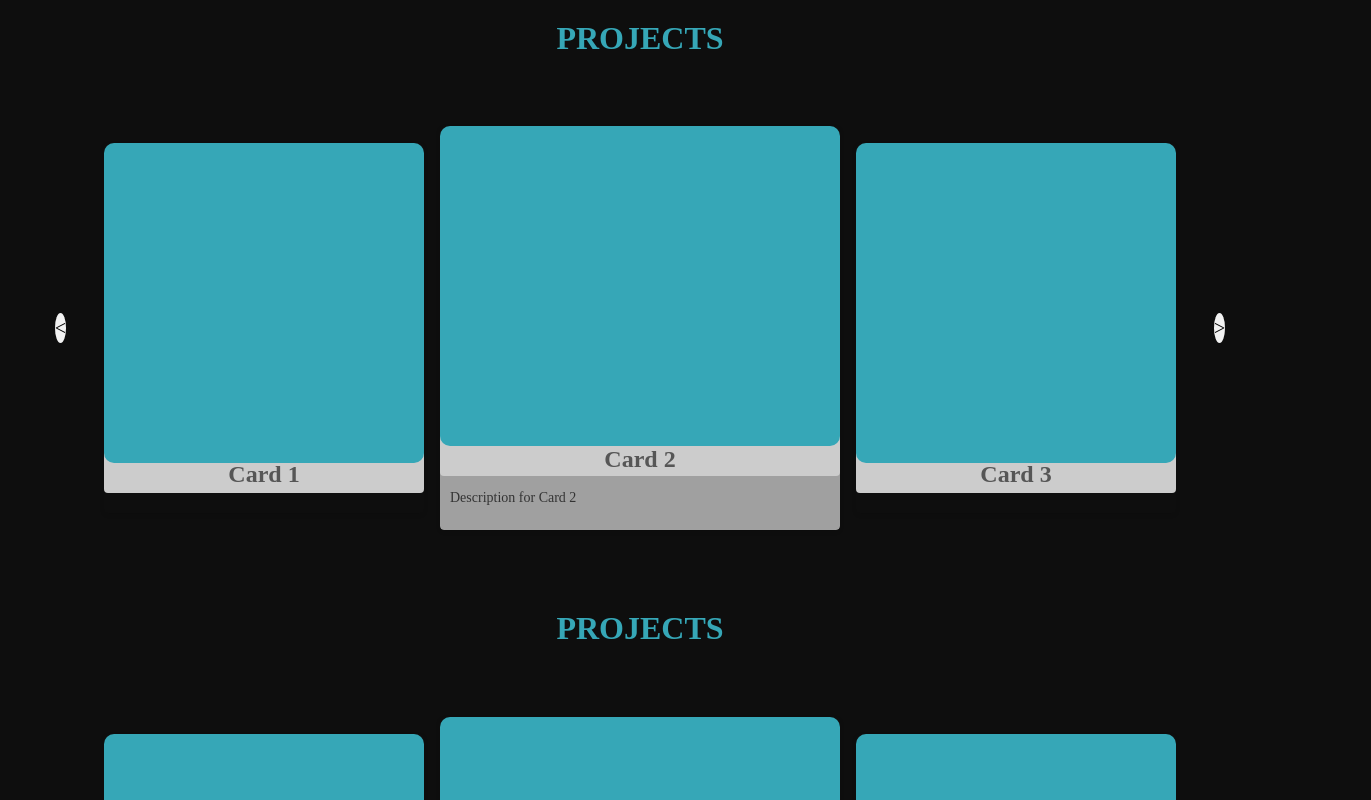
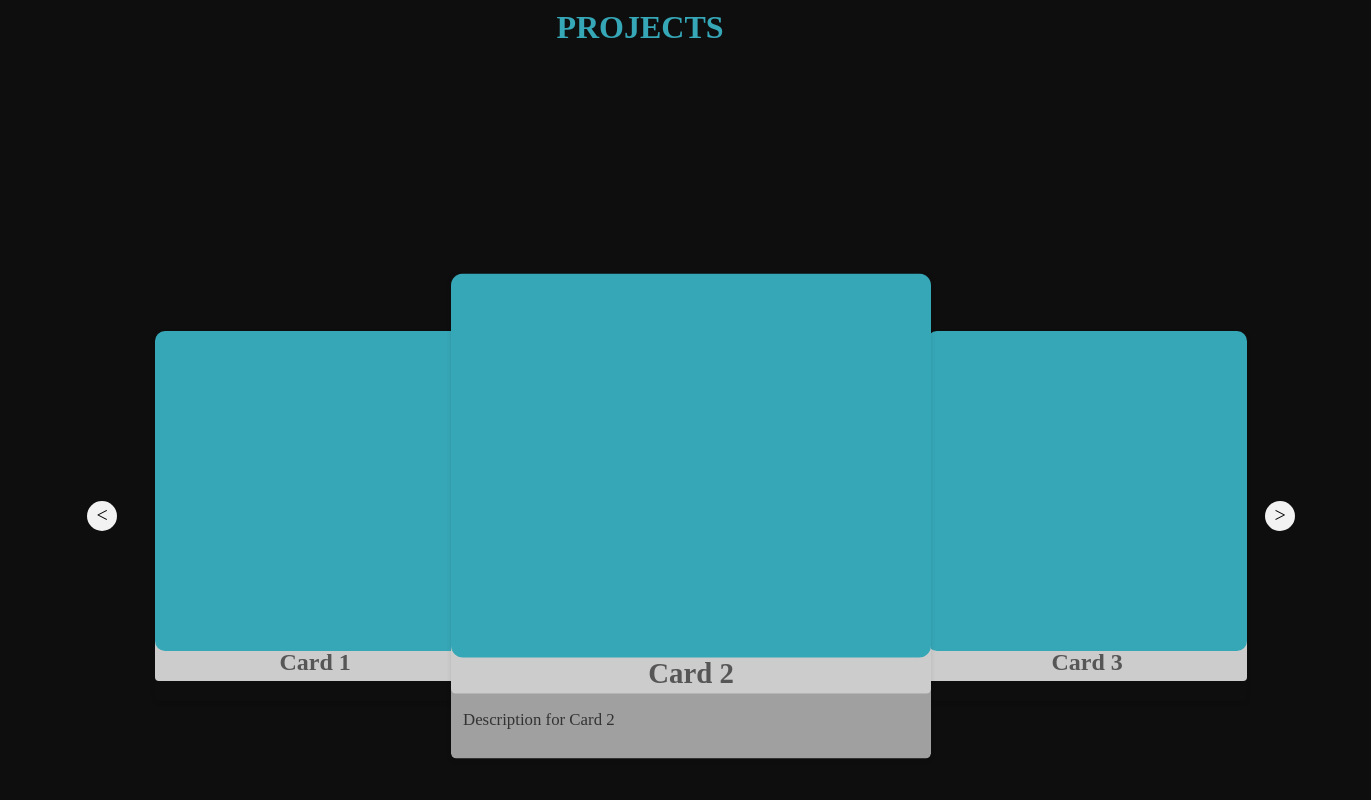
Before and after one commit to ammxr/ammxr.github.io, a React (Create React App) app: page / in a window 1280 px wide. Shown: the part 820-1620 px from the top of the page, 1371 px wide, since content can reach past the window. Built offline with nearby package versions, Linux system fonts and the light colour scheme.

Commit message:
Card Animations

```diff
--- a/src/components/Card/Card.css
+++ b/src/components/Card/Card.css
@@ -58,3 +58,16 @@
   color: #333;
   font-size: 14px;
 }
+
+.card.center-card {
+  transform: scale(1.2);
+  z-index: 1;
+}
+
+.card.center-card ~ .card {
+  transform: translateX(20px);
+}
+
+.card.center-card ~ .card.center-card {
+  transform: translateX(-20px);
+}
--- a/src/components/Projects/Projects.css
+++ b/src/components/Projects/Projects.css
@@ -5,11 +5,12 @@
     margin: 0.2rem;
     padding: 3rem;
     overflow: hidden;
+    height: 100vh;
+    width: 100%;
   }
   .page-title {
     text-align: center;
     color: #36a7b7;
-    margin-top: 2rem;
   }
   .card-frame {
     display: flex;
--- a/src/components/Projects/Projects.jsx
+++ b/src/components/Projects/Projects.jsx
@@ -15,14 +15,19 @@ const Projects = () => {
 
   const handleNext = () => {
     setStartCardIndex((prevIndex) =>
-      prevIndex === cardData.length - 3 ? 0 : prevIndex + 1
+      prevIndex === cardData.length - 1 ? 0 : prevIndex + 1
     );
   };
 
   const handlePrevious = () => {
     setStartCardIndex((prevIndex) =>
-      prevIndex === 0 ? cardData.length - 3 : prevIndex - 1
+      prevIndex === 0 ? cardData.length - 1 : prevIndex - 1
     );
+  };
+
+  const getCardAtIndex = (index) => {
+    const cardIndex = index % cardData.length;
+    return cardData[cardIndex];
   };
 
   return (
@@ -33,16 +38,14 @@ const Projects = () => {
           &lt;
         </div>
         <div className="card-frame">
-          {cardData
-            .slice(startCardIndex, startCardIndex + 3)
-            .map((card, index) => (
-              <Card
-                key={card.id}
-                title={card.title}
-                description={card.description}
-                isCenterCard={index === 1} // Add isCenterCard prop to mark the center card
-              />
-            ))}
+          {[startCardIndex, startCardIndex + 1, startCardIndex + 2].map((index) => (
+            <Card
+              key={getCardAtIndex(index).id}
+              title={getCardAtIndex(index).title}
+              description={getCardAtIndex(index).description}
+              isCenterCard={index === startCardIndex + 1}
+            />
+          ))}
         </div>
         <div className="arrow next" onClick={handleNext}>
           &gt;
```
